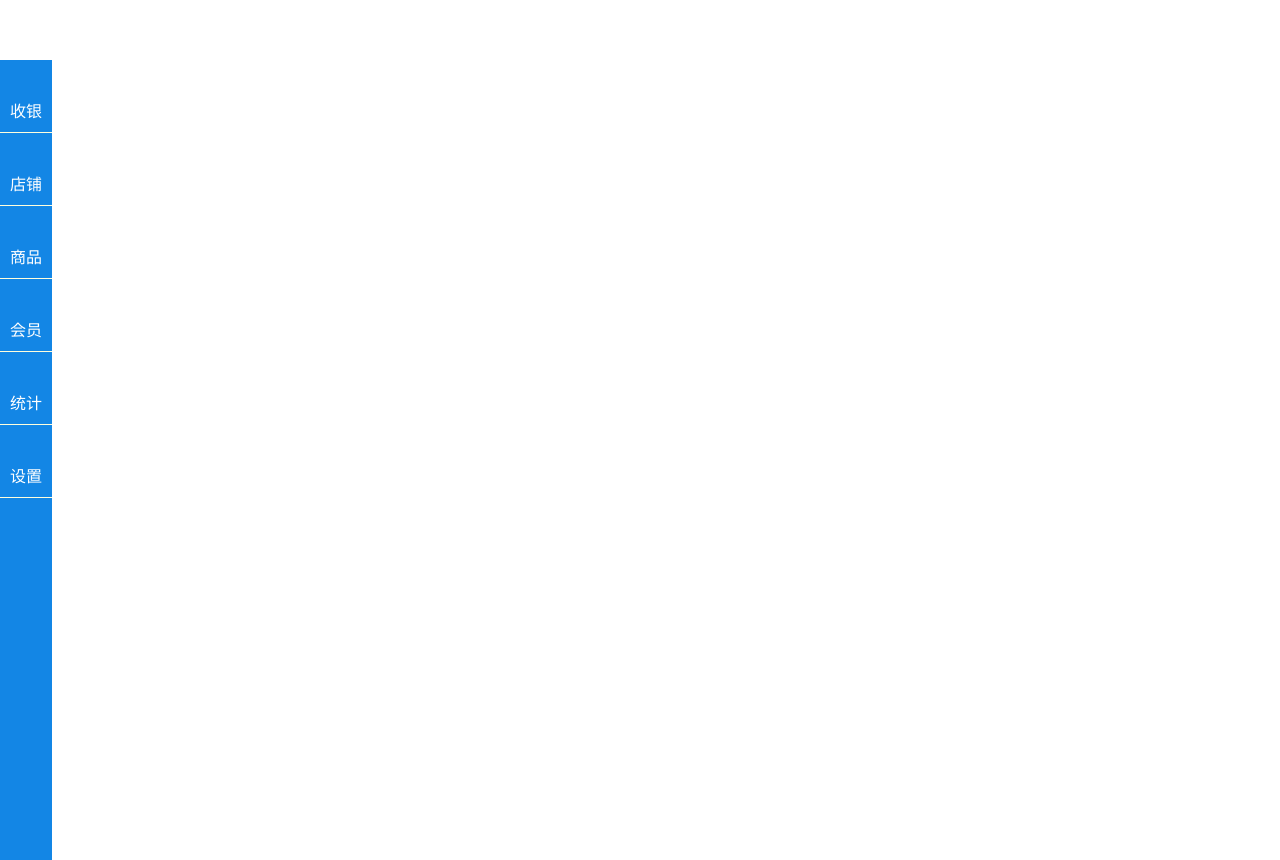
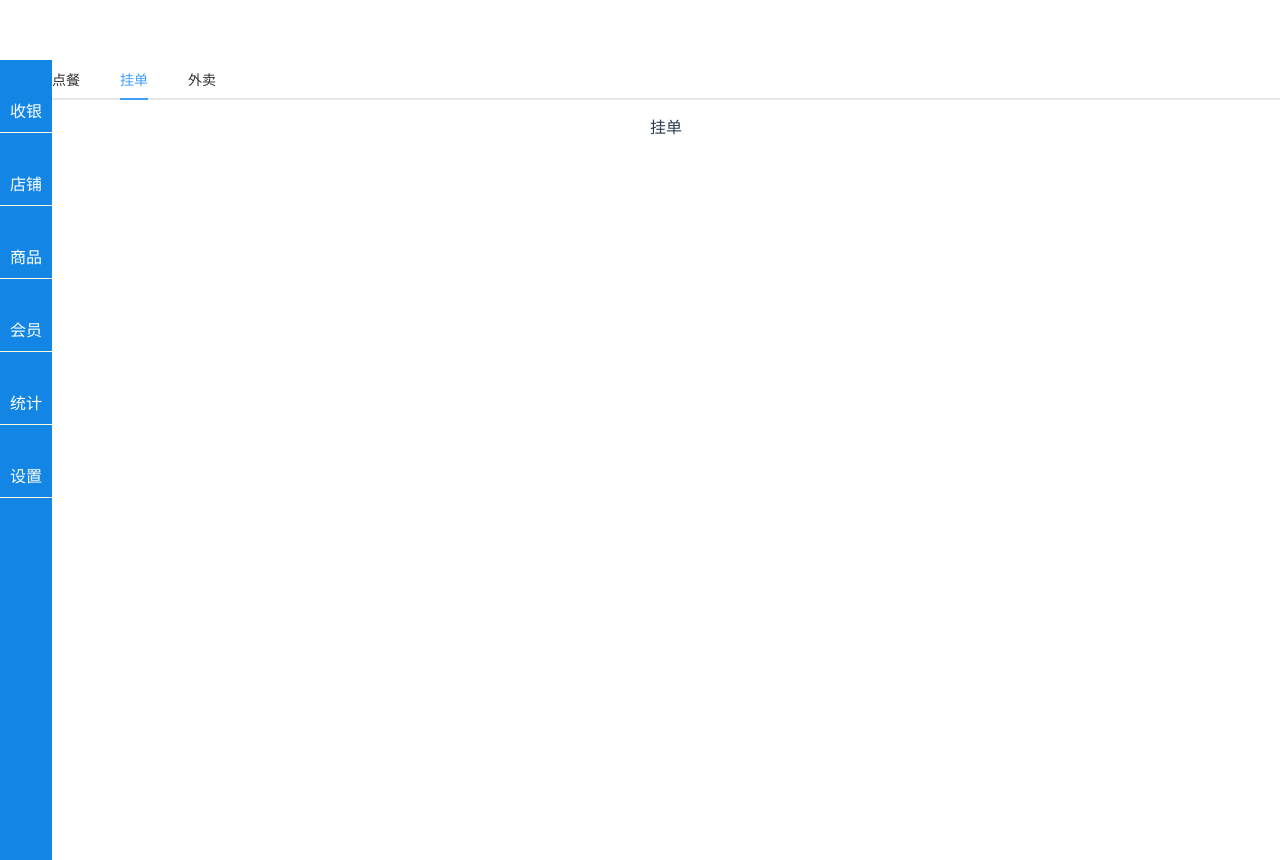
Before and after one commit to kai278045615/Pos, a Vue app: page / in a window 1280 px wide. Built offline with nearby package versions, Linux system fonts and the light colour scheme; a small style sheet from the web is missing.

Commit message:
引入element-ui组件完成

```diff
--- a/index.html
+++ b/index.html
@@ -19,7 +19,6 @@
 
 <body>
   <div id="app"></div>
-  <!-- built files will be auto injected -->
 </body>
 
 </html>
--- a/src/components/common/leftNav.vue
+++ b/src/components/common/leftNav.vue
@@ -59,6 +59,7 @@ export default {
 
 .left-nav ul li {
   padding: 10px;
+  cursor: pointer;
   border-bottom: 1px solid #ffd;
 }
 
--- a/src/components/page/Pos.vue
+++ b/src/components/page/Pos.vue
@@ -1,18 +1,26 @@
 <template>
-  <div class="hello">
-
-    <!-- <i class="icon iconfont icon-mine2"></i>
-    <h1>{{ msg }}</h1> -->
+  <div class="pos">
+    <el-tabs v-model="activeName" @tab-click="handleClick">
+      <el-tab-pane label="点餐" name="first">点餐</el-tab-pane>
+      <el-tab-pane label="挂单" name="second">挂单</el-tab-pane>
+      <el-tab-pane label="外卖" name="third">外卖</el-tab-pane>
+    </el-tabs>
   </div>
 </template>
 
 <script>
 export default {
-  name: 'Pos',
-  data () {
+  name: "Pos",
+  data() {
     return {
-      msg: 'Pos'
+      activeName: 'second'
+    };
+  },
+  methods: {
+    handleClick(tab, event) {
+      console.log(tab, event);
     }
   }
-}
+};
 </script>
+s
```
Also changed, not shown: src/main.js (+12 -3 lines).
